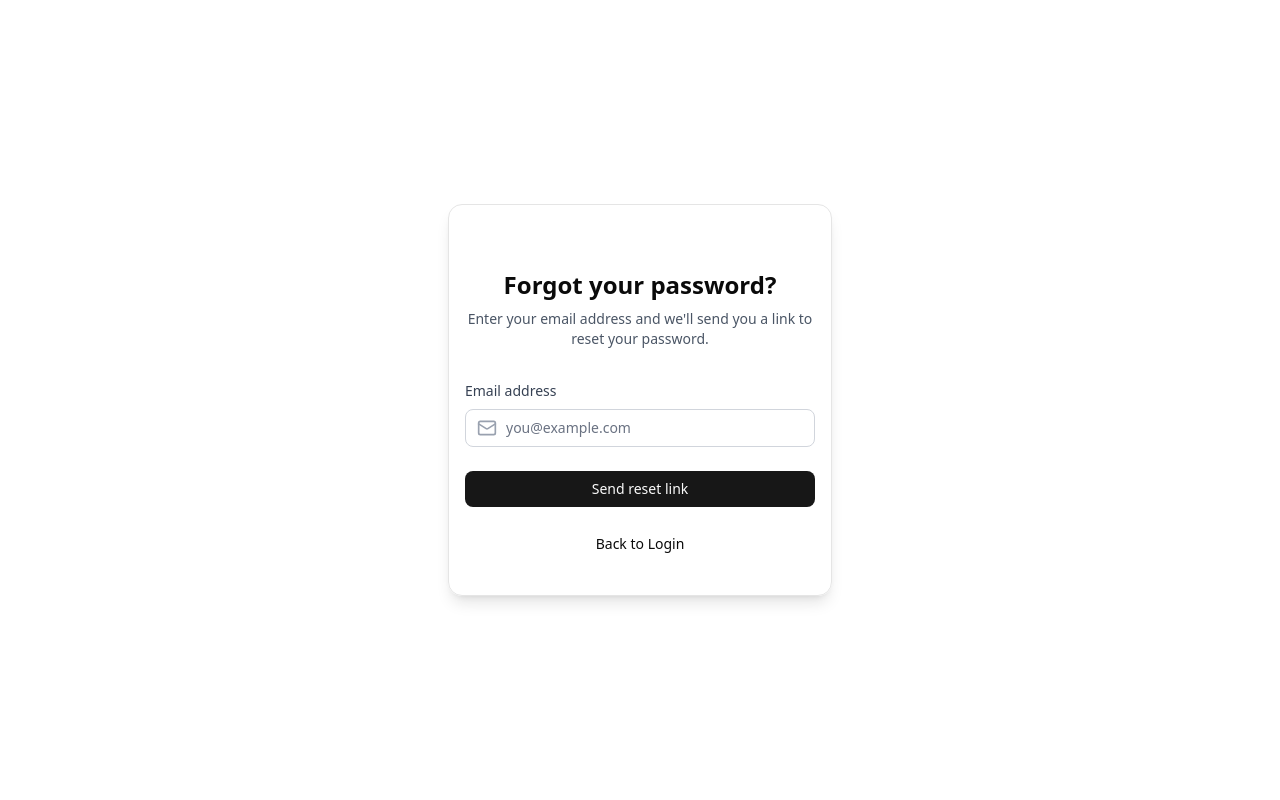
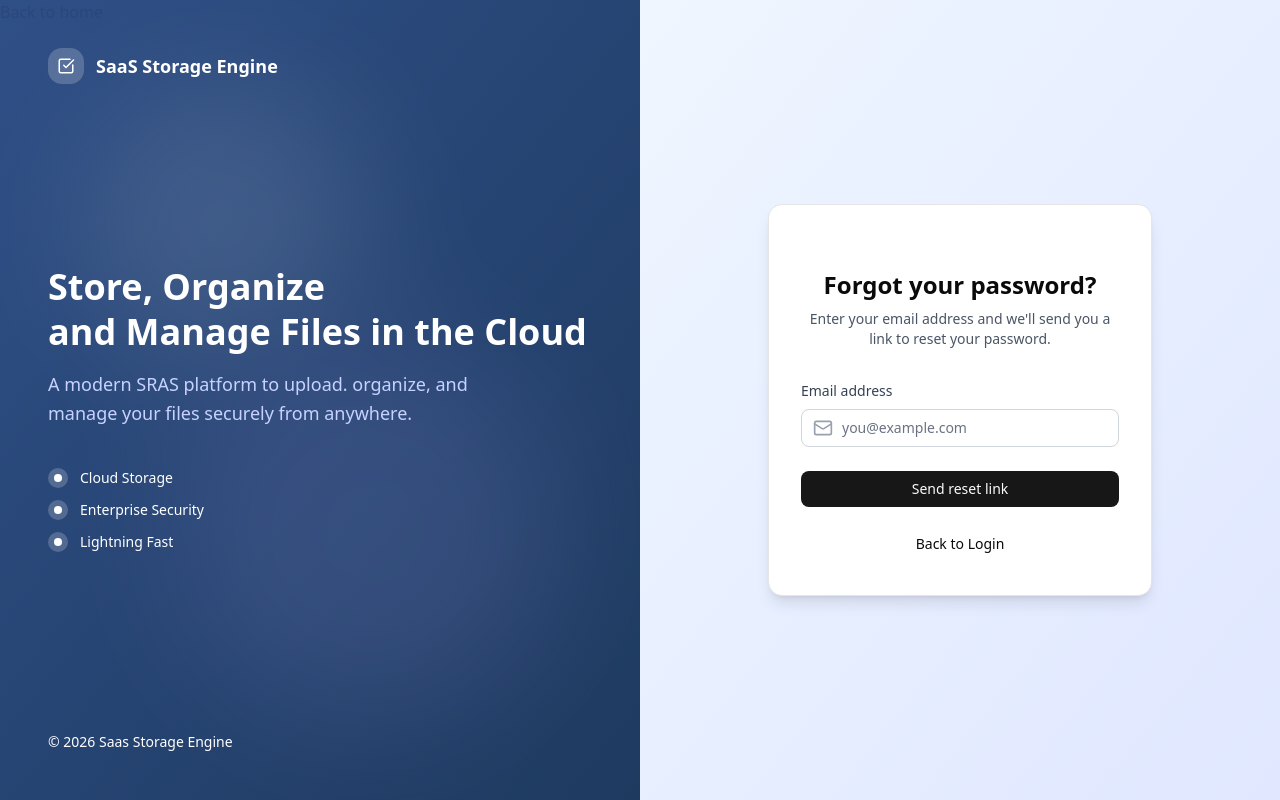
Before and after one commit to Rakibul-98/SaaS-storage-engine-client, a Next.js app: page /forgot-password in a window 1280 px wide. Built offline with nearby package versions, Linux system fonts and the light colour scheme; no server answers.

Commit message:
redesigned the auth layout with modern design pattern

```diff
--- a/src/app/(public)/layout.tsx
+++ b/src/app/(public)/layout.tsx
@@ -1,11 +1,52 @@
+import { CheckSquare } from "lucide-react";
+import Link from "next/link";
+
 export default function PublicLayout({
   children,
 }: {
   children: React.ReactNode;
 }) {
   return (
-    <div className="min-h-screen flex items-center justify-center px-4">
-      <div className="w-full max-w-md">{children}</div>
+    <div className="min-h-screen flex">
+
+      {/* Left panel */}
+      <div className="hidden lg:flex lg:w-1/2 flex-col justify-between p-12 bg-linear-to-br from-[#2F4F87] to-[#1E3A5F] relative overflow-hidden">
+        <div className="absolute inset-0 opacity-10">
+          <Link className="" href="/" >Back to home</Link>
+          <div className="absolute top-20 left-20 w-72 h-72 bg-white rounded-full blur-3xl" />
+          <div className="absolute bottom-20 right-20 w-96 h-96 bg-violet-300 rounded-full blur-3xl" />
+        </div>
+        <div className="relative flex items-center gap-3">
+          <div className="w-9 h-9 rounded-xl bg-white/20 backdrop-blur-sm flex items-center justify-center">
+            <CheckSquare size={18} className="text-white" />
+          </div>
+          <span className="text-white font-semibold text-lg">SaaS Storage Engine</span>
+        </div>
+        <div className="relative">
+          <h1 className="text-4xl font-bold text-white leading-tight mb-4">
+            Store, Organize  <br />and Manage Files in the Cloud
+          </h1>
+          <p className="text-indigo-200 text-lg leading-relaxed max-w-[80%]">
+            A modern SRAS platform to upload. organize, and manage your files securely from anywhere.
+          </p>
+          <div className="mt-10 flex flex-col gap-3 text-white">
+            {["Cloud Storage", "Enterprise Security", "Lightning Fast"].map(f => (
+              <div key={f} className="flex items-center gap-3">
+                <div className="w-5 h-5 rounded-full bg-white/20 flex items-center justify-center">
+                  <div className="w-2 h-2 rounded-full bg-white" />
+                </div>
+                <span className="text-sm">{f}</span>
+              </div>
+            ))}
+          </div>
+        </div>
+        <p className="relative text-sm text-white">© 2026 Saas Storage Engine</p>
+      </div>
+
+      {/* Right panel */}
+      <div className="flex-1 flex items-center justify-center bg-linear-to-br from-blue-50 to-indigo-100">
+        <div className="w-full max-w-md">{children}</div>
+      </div>
     </div>
   );
 }
--- a/src/app/Components/Authentication/ForgotPassword.tsx
+++ b/src/app/Components/Authentication/ForgotPassword.tsx
@@ -28,7 +28,7 @@ export default function ForgotPassword() {
         setIsSubmitted(true);
         toast.success(
           response.message ||
-            "If your email exists, you will receive a reset link",
+          "If your email exists, you will receive a reset link",
         );
       }
     } catch (error: any) {
@@ -40,7 +40,7 @@ export default function ForgotPassword() {
 
   if (isSubmitted) {
     return (
-      <div className="border max-w-sm mx-auto w-full space-y-8 px-6 py-10 rounded-xl shadow-lg">
+      <div className="max-w-sm mx-auto w-full space-y-8 px-6 py-10 rounded-xl shadow-lg bg-white">
         <div className="text-center">
           <div className="mx-auto flex items-center justify-center h-12 w-12 rounded-full bg-green-100">
             <svg
@@ -77,7 +77,7 @@ export default function ForgotPassword() {
         <div className="mt-6">
           <Link
             href="/login"
-            className="w-full flex justify-center items-center gap-2 py-2 px-4 border border-transparent rounded-md shadow-sm text-sm font-medium  bg-gray-50 hover:bg-gray-100 "
+            className="w-full flex justify-center items-center gap-2 py-2 px-4 border border-transparent rounded-md shadow-sm text-sm font-medium hover:bg-gray-100 "
           >
             <ArrowLeft className="h-4 w-4" />
             Back to Login
@@ -88,7 +88,7 @@ export default function ForgotPassword() {
   }
 
   return (
-    <div className="border max-w-sm mx-auto w-full space-y-8 px-4 py-10 rounded-xl shadow-lg">
+    <div className="border max-w-sm mx-auto w-full space-y-8 px-8 py-10 rounded-xl shadow-lg bg-white ">
       <div>
         <h2 className="mt-6 text-center text-2xl font-extrabold">
           Forgot your password?
--- a/src/app/Components/Authentication/Login.tsx
+++ b/src/app/Components/Authentication/Login.tsx
@@ -70,12 +70,12 @@ export function Login() {
   };
 
   return (
-    <Card className="w-full max-w-sm mx-auto border-none py-10 shadow-none">
+    <Card className="w-full max-w-sm mx-auto border-none shadow-none p-0">
       <MagicCard
         gradientColor={theme === "dark" ? "#262626" : "#D9D9D955"}
         className="p-0"
       >
-        <CardHeader className="border-border border-b p-4">
+        <CardHeader className="border-border border-b p-8">
           <div>
             <h2 className="text-center text-3xl font-extrabold ">Login</h2>
             <p className="mt-2 text-center text-sm text-gray-600">
@@ -104,7 +104,7 @@ export function Login() {
           </div>
         </CardHeader>
 
-        <CardContent className="p-4">
+        <CardContent className="p-8">
           <form onSubmit={handleSubmit(onSubmit)}>
             <div className="grid gap-4">
               {/* Email */}
@@ -147,8 +147,8 @@ export function Login() {
           </form>
         </CardContent>
 
-        <CardFooter className="relative border-border border-t p-4 text-sm text-muted-foreground flex justify-center md:justify-start">
-          <Link className="absolute top-1 right-2" href="/forgot-password">
+        <CardFooter className="relative border-border border-t p-8 text-sm text-muted-foreground flex justify-center md:justify-start">
+          <Link className="absolute top-1 right-8" href="/forgot-password">
             Forgot your Password?
           </Link>
           <p className="mt-5">
--- a/src/app/Components/Authentication/Registration.tsx
+++ b/src/app/Components/Authentication/Registration.tsx
@@ -57,12 +57,12 @@ export function Registration() {
   };
 
   return (
-    <Card className="w-full max-w-sm mx-auto border-none py-10 shadow-none">
+    <Card className="w-full max-w-sm mx-auto border-none shadow-none p-0">
       <MagicCard
         gradientColor={theme === "dark" ? "#262626" : "#D9D9D955"}
         className="p-0"
       >
-        <CardHeader className="border-border border-b p-4">
+        <CardHeader className="border-border border-b p-8">
           <div>
             <h2 className="text-center text-3xl font-extrabold ">Register</h2>
             <p className="mt-2 text-center text-sm text-gray-600">
@@ -71,9 +71,9 @@ export function Registration() {
           </div>
         </CardHeader>
 
-        <CardContent className="p-4">
+        <CardContent className="p-8">
           <form onSubmit={handleSubmit(onSubmit)}>
-            <div className="grid gap-4">
+            <div className="grid gap-8">
               {/* Name */}
               <div className="grid gap-2">
                 <Label htmlFor="name">Full Name</Label>
@@ -127,7 +127,7 @@ export function Registration() {
           </form>
         </CardContent>
 
-        <CardFooter className="border-border border-t p-4 text-sm text-muted-foreground flex justify-center">
+        <CardFooter className="border-border border-t p-8 text-sm text-muted-foreground flex justify-center">
           <p>
             Already have an account?{" "}
             <span
--- a/src/app/Components/Authentication/ResetPassword.tsx
+++ b/src/app/Components/Authentication/ResetPassword.tsx
@@ -76,7 +76,7 @@ export default function ResetPassword({ token }: ResetPasswordPageProps) {
 
   if (isSuccess) {
     return (
-      <div className="border max-w-md w-full space-y-8 px-4 py-10 rounded-xl shadow-lg text-center">
+      <div className="border max-w-md w-full space-y-8 px-8 py-10 rounded-xl shadow-lg text-center bg-white">
         <div className="mx-auto flex items-center justify-center h-12 w-12 rounded-full bg-green-100">
           <CheckCircle className="h-6 w-6 text-green-600" />
         </div>
@@ -93,7 +93,7 @@ export default function ResetPassword({ token }: ResetPasswordPageProps) {
   }
 
   return (
-    <div className="border max-w-sm mx-auto w-full space-y-8 px-4 py-10 rounded-xl shadow-lg">
+    <div className="border max-w-sm mx-auto w-full space-y-8 px-8 py-10 rounded-xl shadow-lg bg-white">
       <div>
         <h2 className="text-center text-3xl font-extrabold ">
           Reset your password
```
